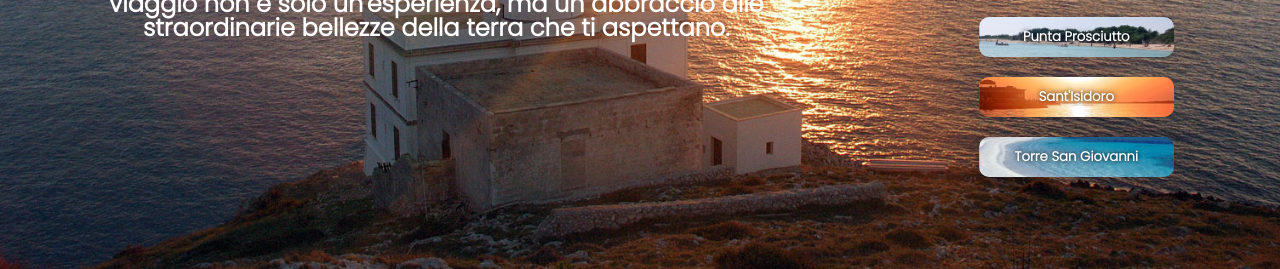
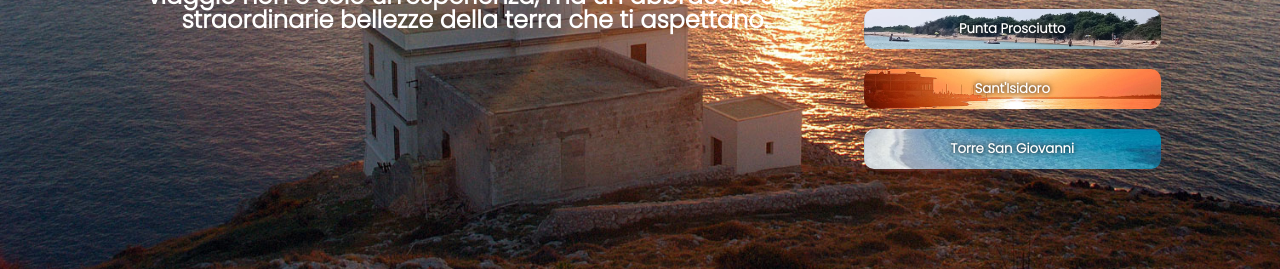
Before and after one commit to MicheleSpecchia/Guide, a plain HTML site: page index.html in a window 1280 px wide. Shown: the part 531-800 px from the top of the page. Drawn offline with Linux system fonts and the light colour scheme.

Commit message:
style.css

```diff
--- a/style.css
+++ b/style.css
@@ -7,6 +7,7 @@
 }
 
 #sp {
+    padding: 5% 8%;
     display: flex;
     flex-direction: column;
     justify-content: center;
@@ -63,9 +64,8 @@
 }
 
 .col {
-    flex-basis: 50%;
-    margin-left: 5%;
-    margin-right: 5%;
+    flex-basis: 100%; /* Occupa l'intera larghezza su schermi piccoli */
+    margin: 0;
     text-align: center;
     display: flex;
     flex-direction: column;
@@ -99,9 +99,8 @@
 }
 
 .card {
-    width: 70%;
-    /* Utilizza percentuale per la larghezza delle schede */
-    max-height: 100%;
+    width: 90%; /* Utilizza percentuali per la larghezza delle schede */
+    height: auto;
     border-radius: 10px;
     padding: 10px 15px;
     box-sizing: border-box;
```
